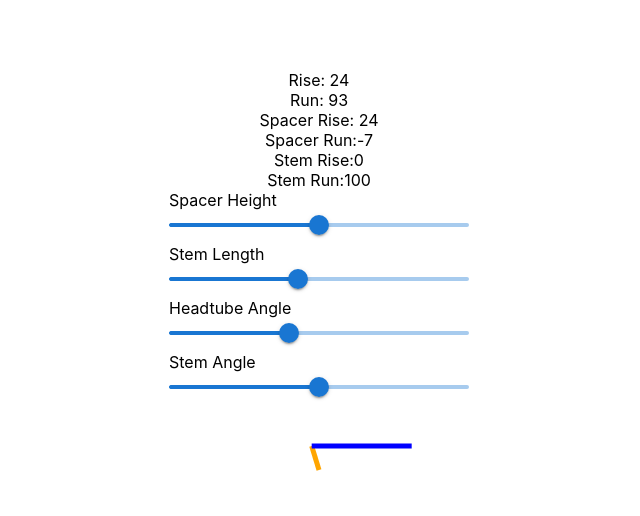
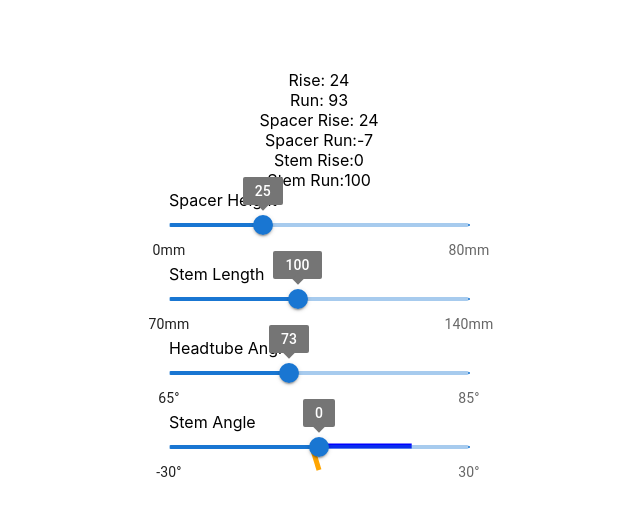
Before and after one commit to rswerve/bike_stem_calculator, a Next.js app: page / in a window 1280 px wide. Shown: the top 516 px of the page, without its empty margins (321-961 px from the left). Built offline with nearby package versions, Linux system fonts and the light colour scheme.

Commit message:
add marks to sliders

```diff
--- a/pages/index.js
+++ b/pages/index.js
@@ -61,14 +61,24 @@ export default function Home() {
                 <Slider
                     name="spacer"
                     min={0}
-                    max={50}
+                    max={80}
                     defaultValue={state.spacerHeight}
                     value={state.spacerHeight}
                     aria-label="Default"
-                    valueLabelDisplay="auto"
+                    valueLabelDisplay="on"
                     onChange={(event, value) =>
                         setState({ slider: event.target.name, value: value })
                     }
+                    marks={[
+                        {
+                            value: 0,
+                            label: "0mm",
+                        },
+                        {
+                            value: 80,
+                            label: "80mm",
+                        },
+                    ]}
                 />
                 <span>Stem Length</span>
                 <Slider
@@ -78,10 +88,20 @@ export default function Home() {
                     defaultValue={state.stemLength}
                     value={state.stemLength}
                     aria-label="Default"
-                    valueLabelDisplay="auto"
+                    valueLabelDisplay="on"
                     onChange={(event, value) =>
                         setState({ slider: event.target.name, value: value })
                     }
+                    marks={[
+                        {
+                            value: 70,
+                            label: "70mm",
+                        },
+                        {
+                            value: 140,
+                            label: "140mm",
+                        },
+                    ]}
                 />
                 <span>Headtube Angle</span>
                 <Slider
@@ -92,10 +112,20 @@ export default function Home() {
                     defaultValue={state.angleHt}
                     value={state.angleHt}
                     aria-label="Default"
-                    valueLabelDisplay="auto"
+                    valueLabelDisplay="on"
                     onChange={(event, value) =>
                         setState({ slider: event.target.name, value: value })
                     }
+                    marks={[
+                        {
+                            value: 65,
+                            label: <>65&deg;</>,
+                        },
+                        {
+                            value: 85,
+                            label: <>85&deg;</>,
+                        },
+                    ]}
                 />
                 <span>Stem Angle</span>
                 <Slider
@@ -105,10 +135,20 @@ export default function Home() {
                     defaultValue={state.angleStem}
                     value={state.angleStem}
                     aria-label="Default"
-                    valueLabelDisplay="auto"
+                    valueLabelDisplay="on"
                     onChange={(event, value) =>
                         setState({ slider: event.target.name, value: value })
                     }
+                    marks={[
+                        {
+                            value: -30,
+                            label: <>-30&deg;</>,
+                        },
+                        {
+                            value: 30,
+                            label: <>30&deg;</>,
+                        },
+                    ]}
                 />
             </div>
             <svg
```
